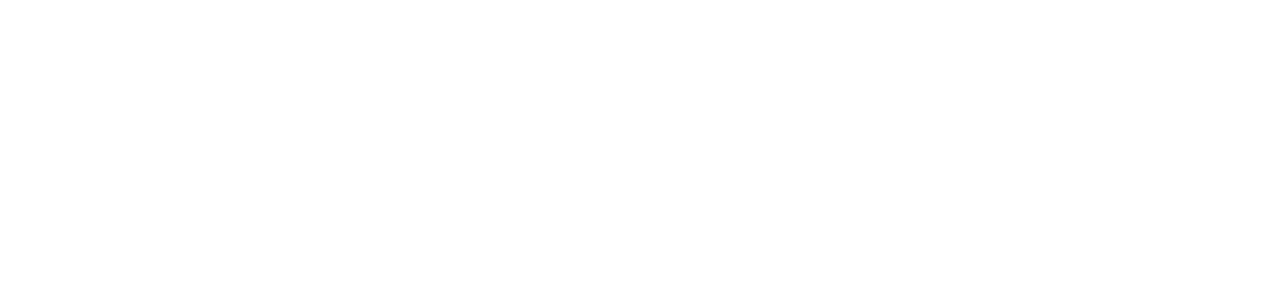
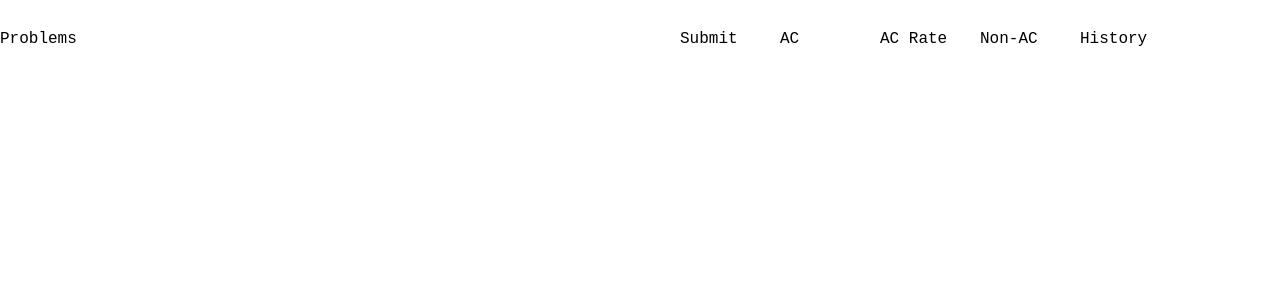
Before and after one commit to nyraa/ck-judge-chart, a React (Create React App) app: page / in a window 1280 px wide. Shown: the top 300 px of the page. Built offline with nearby package versions, Linux system fonts and the light colour scheme.

Commit message:
add basic title bar

```diff
--- a/public/index.html
+++ b/public/index.html
@@ -9,12 +9,6 @@
       name="description"
       content="Web site created using create-react-app"
     />
-    <link rel="apple-touch-icon" href="%PUBLIC_URL%/logo192.png" />
-    <!--
-      manifest.json provides metadata used when your web app is installed on a
-      user's mobile device or desktop. See https://developers.google.com/web/fundamentals/web-app-manifest/
-    -->
-    <link rel="manifest" href="%PUBLIC_URL%/manifest.json" />
     <!--
       Notice the use of %PUBLIC_URL% in the tags above.
       It will be replaced with the URL of the `public` folder during the build.
@@ -24,7 +18,7 @@
       work correctly both with client-side routing and a non-root public URL.
       Learn how to configure a non-root public URL by running `npm run build`.
     -->
-    <title>React App</title>
+    <title>CK Judge Dashboard</title>
   </head>
   <body>
     <noscript>You need to enable JavaScript to run this app.</noscript>
--- a/src/App.css
+++ b/src/App.css
@@ -1,38 +1,25 @@
-.App {
-  text-align: center;
+body
+{
+  margin: 0;
+  font-family: 'Courier New', Courier, monospace;
 }
 
-.App-logo {
-  height: 40vmin;
-  pointer-events: none;
+.title-bar
+{
+  display: flex;
+  width: 100%;
+  height: 56px;
 }
 
-@media (prefers-reduced-motion: no-preference) {
-  .App-logo {
-    animation: App-logo-spin infinite 20s linear;
-  }
+.problem-name-title
+{
+  flex: 1 0 auto;
 }
-
-.App-header {
-  background-color: #282c34;
-  min-height: 100vh;
-  display: flex;
-  flex-direction: column;
-  align-items: center;
-  justify-content: center;
-  font-size: calc(10px + 2vmin);
-  color: white;
+.submit-counts-title, .ac-counts-title, .ac-rate-title, .non-ac-counts-title
+{
+  flex: 0 0 100px;
 }
-
-.App-link {
-  color: #61dafb;
+.history-title
+{
+  flex: 0 0 200px;
 }
-
-@keyframes App-logo-spin {
-  from {
-    transform: rotate(0deg);
-  }
-  to {
-    transform: rotate(360deg);
-  }
-}
--- a/src/App.js
+++ b/src/App.js
@@ -1,15 +1,27 @@
-import logo from './logo.svg';
 import './App.css';
+
+import Navigator from "./containers/Navigator";
+
+import DataList from "./containers/DataList";
 
 import useJudgeData from './hooks/useJudgeData';
 
 function App() {
-  const {problems, homeworkSets, stats} = useJudgeData();
-  return (
-    <div className="App">
-
-    </div>
-  );
+    const { problems, homeworkSets, stats } = useJudgeData();
+    return (
+        <div className="App">
+            <Navigator />
+            <div className="title-bar">
+                <div className="problem-name-title">Problems</div>
+                <div className="submit-counts-title">Submit</div>
+                <div className="ac-counts-title">AC</div>
+                <div className="ac-rate-title">AC Rate</div>
+                <div className="non-ac-counts-title">Non-AC</div>
+                <div className="history-title">History</div>
+            </div>
+            <DataList arg_problems={problems} arg_homeworkSets={homeworkSets} arg_stats={stats} />
+        </div>
+    );
 }
 
 export default App;
--- /dev/null
+++ b/src/containers/DataList.js
@@ -0,0 +1,8 @@
+import "./DataList.css";
+
+function Rows()
+{
+
+}
+
+export default Rows;
--- /dev/null
+++ b/src/containers/Navigator.css
@@ -0,0 +1,5 @@
+.nav-bar
+{
+    width: 100%;
+    height: 30px;
+}
--- /dev/null
+++ b/src/containers/Navigator.js
@@ -0,0 +1,11 @@
+import "./Navigator.css";
+
+function Navigator()
+{
+    return (
+        <nav className="nav-bar">
+
+        </nav>
+    )
+}
+export default Navigator;
```
Also changed, not shown: src/containers/DataList.css (added).
